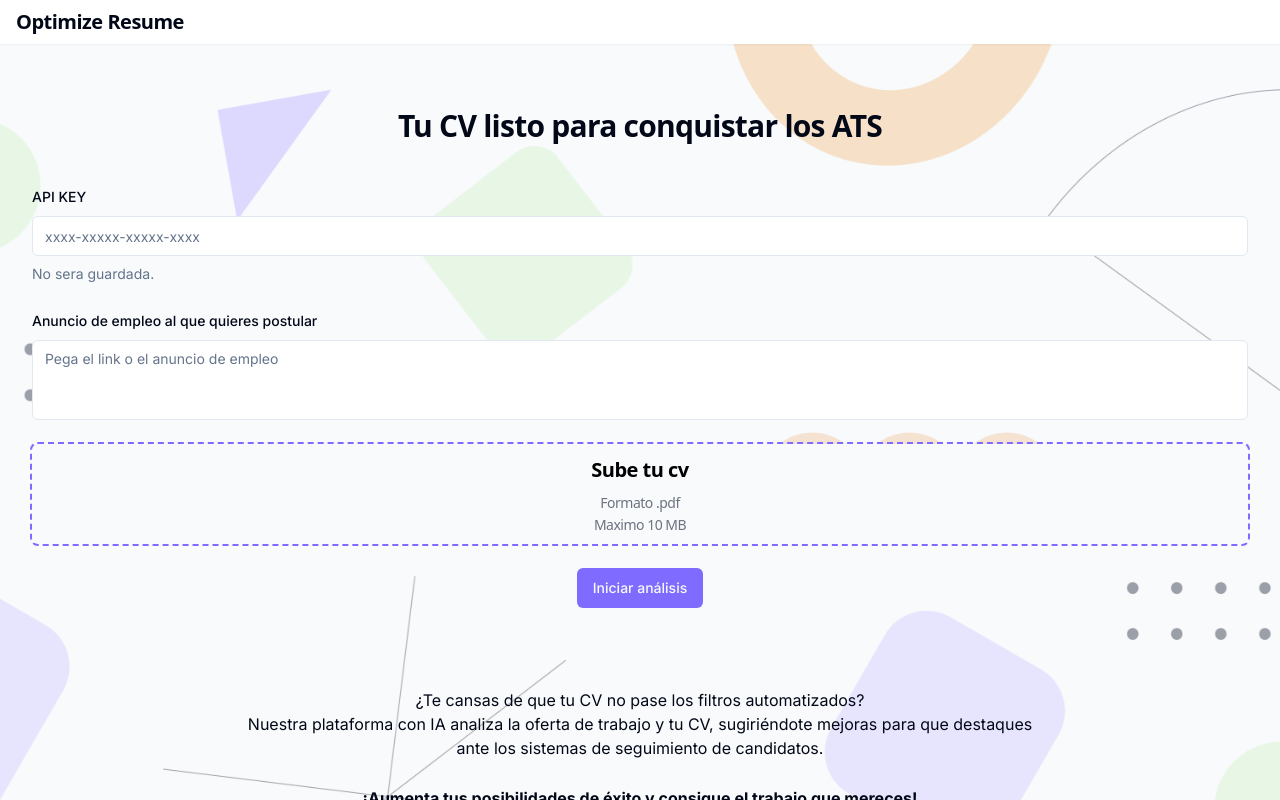
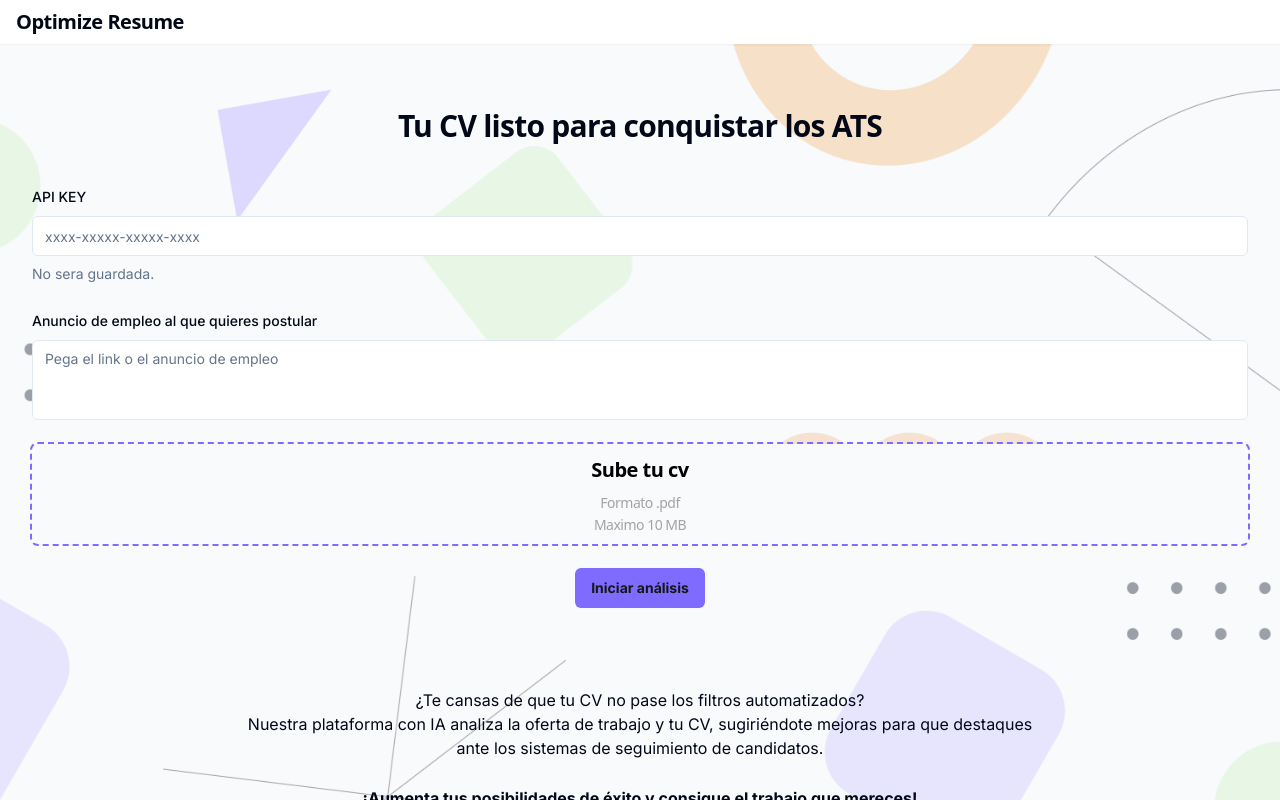
Before and after one commit to developaul/optimize-resume, a Next.js app: page / in a window 1280 px wide. Shown: the top 800 px of the page. Built offline with nearby package versions, Linux system fonts and the light colour scheme.

Commit message:
style(button): text color changed and font weight

```diff
--- a/src/components/home/ActionSection.tsx
+++ b/src/components/home/ActionSection.tsx
@@ -90,8 +90,12 @@ const ActionSection: FC<ActionSectionProps> = ({ onSubmit }) => {
                       label="Sube tu cv"
                       TxtHelper={
                         <div className="mt-3 flex flex-col gap-2 text-gray-500">
-                          <span className="small">Formato .pdf</span>
-                          <span className="small">Maximo 10 MB</span>
+                          <span className="small text-neutral-400">
+                            Formato .pdf
+                          </span>
+                          <span className="small text-neutral-400">
+                            Maximo 10 MB
+                          </span>
                         </div>
                       }
                       {...field}
@@ -102,7 +106,10 @@ const ActionSection: FC<ActionSectionProps> = ({ onSubmit }) => {
               )}
             />
             <div className="flex justify-center">
-              <Button className="bg-blue hover:bg-purple-500" type="submit">
+              <Button
+                className="bg-blue hover:bg-purple-500 text-neutral-900 font-bold"
+                type="submit"
+              >
                 Iniciar análisis
               </Button>
             </div>
```
